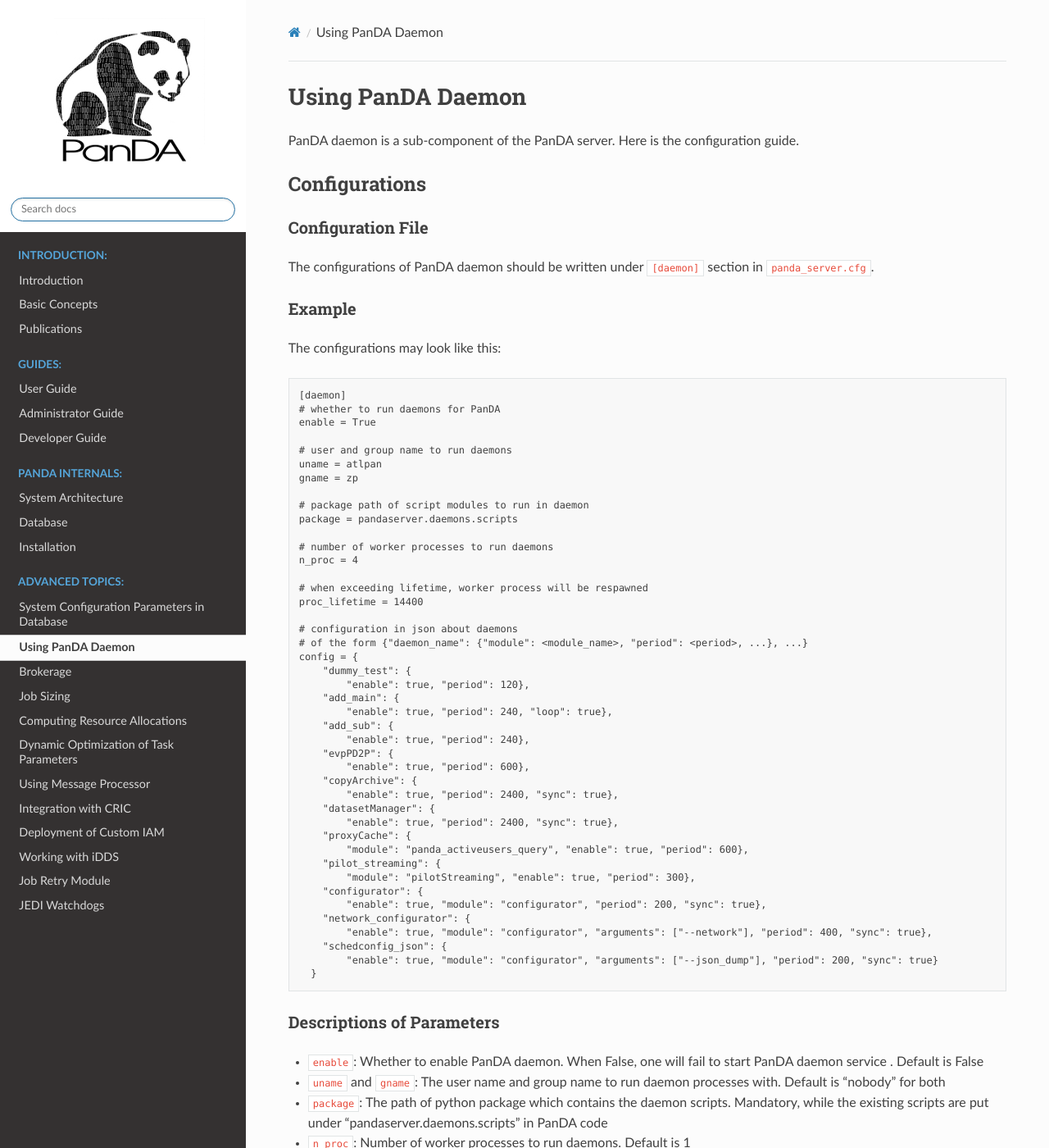
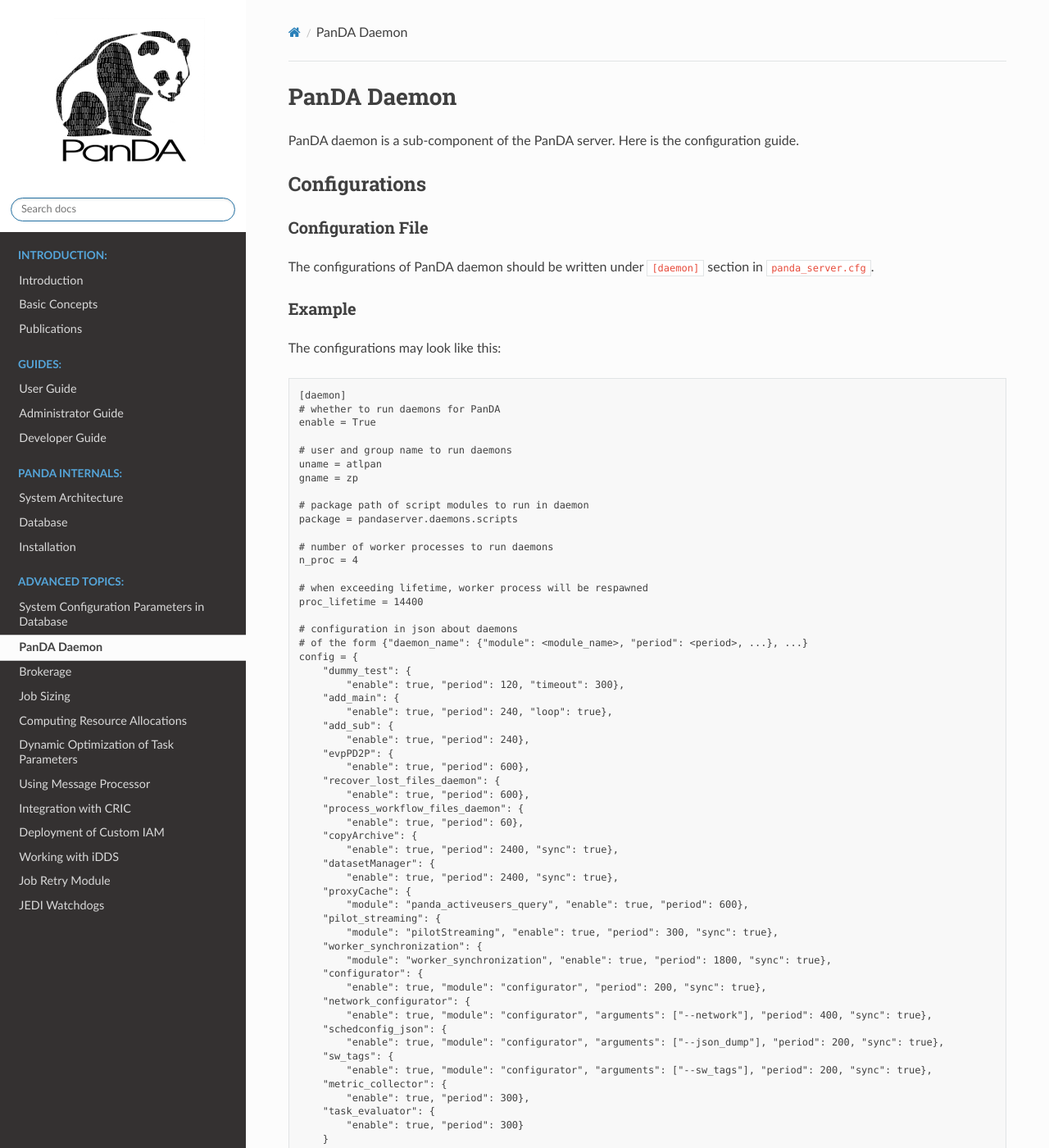
Before and after one commit to PanDAWMS/panda-docs, a Sphinx documentation site: the page built from docs/source/advanced/daemon.rst, in a window 1280 px wide and 1400 px high. Shown: the whole window at 82% size. Built offline with Sphinx 7.4.7 and the Read the Docs theme 2.0.0, drawn with Linux system fonts in a browser that asks for light colours; pages that are not in the unit, such as notebooks, are missing from menus; some of the changed text lies outside the part shown.

Commit message:
PanDA daemon: timeout

```diff
--- a/docs/source/advanced/daemon.rst
+++ b/docs/source/advanced/daemon.rst
@@ -1,5 +1,5 @@
 ====================
-Using PanDA Daemon
+PanDA Daemon
 ====================
 
 PanDA daemon is a sub-component of the PanDA server. Here is the configuration guide.
@@ -42,13 +42,17 @@
     # of the form {"daemon_name": {"module": <module_name>, "period": <period>, ...}, ...}
     config = {
         "dummy_test": {
-            "enable": true, "period": 120},
+            "enable": true, "period": 120, "timeout": 300},
         "add_main": {
             "enable": true, "period": 240, "loop": true},
         "add_sub": {
             "enable": true, "period": 240},
         "evpPD2P": {
             "enable": true, "period": 600},
+        "recover_lost_files_daemon": {
+            "enable": true, "period": 600},
+        "process_workflow_files_daemon": {
+            "enable": true, "period": 60},
         "copyArchive": {
             "enable": true, "period": 2400, "sync": true},
         "datasetManager": {
@@ -56,14 +60,23 @@
         "proxyCache": {
             "module": "panda_activeusers_query", "enable": true, "period": 600},
         "pilot_streaming": {
-            "module": "pilotStreaming", "enable": true, "period": 300},
+            "module": "pilotStreaming", "enable": true, "period": 300, "sync": true},
+        "worker_synchronization": {
+            "module": "worker_synchronization", "enable": true, "period": 1800, "sync": true},
         "configurator": {
             "enable": true, "module": "configurator", "period": 200, "sync": true},
         "network_configurator": {
             "enable": true, "module": "configurator", "arguments": ["--network"], "period": 400, "sync": true},
         "schedconfig_json": {
-            "enable": true, "module": "configurator", "arguments": ["--json_dump"], "period": 200, "sync": true}
-      }
+            "enable": true, "module": "configurator", "arguments": ["--json_dump"], "period": 200, "sync": true},
+        "sw_tags": {
+            "enable": true, "module": "configurator", "arguments": ["--sw_tags"], "period": 200, "sync": true},
+        "metric_collector": {
+            "enable": true, "period": 300},
+        "task_evaluator": {
+            "enable": true, "period": 300}
+        }
+
 
 
 Descriptions of Parameters
@@ -90,6 +103,7 @@
 
    * ``"enable"``: Whether to run this daemon. Useful when one wants to temporary disable the daemon without removing its configuration. Default
    * ``"period"``: The time period in second in which the daemon runs. This attribute is mandatory. (Note that if the run duration of a daemon script is longer than its period configured, PanDA daemon will not start to run the same script until the existing one finishes. In this case, the actual period in real world is longer than the period configured, and warning message is thrown out)
+   * ``"timeout"``: Timeout in second of which the daemon runs. When a daemon worker running the daemon script exceeds ``timeout``, the worker process will be killed (with SIGKILL) and a new worker will be lauched. This prevents PanDA daemon from hanging. If omitted, its value will be ``min(period*3, period + 3600)`` by default
    * ``"sync"``: Whether to synchronize among all PanDA servers. If true, only one PanDA server at a time can run this daemon (implemented with process lock in DB), and the period of the daemon is considered among all PanDA servers (it counts when any one PanDA server runs the script). Default is false
    * ``"loop"``: Loop mode, whether to loop the daemon script. If true, the daemon script will be run in a loop. The loop will keep going if daemon script returns True and will exit if the daemon script returns False. This is useful for the scripts that needs to be run constantly (e.g. add_main, message-consumer like stuff). Note that in loop mode, the loop of script is allowed to run longer than the daemon period configured, and there will be no warning message if the script runs longer than the period. Default is false
    * ``"module"``: The module name (under the package defined in ``package`` above) of the script to run in this daemon. If omitted, its value will be the same as the ``"<daemon_name>"`` by default
```
